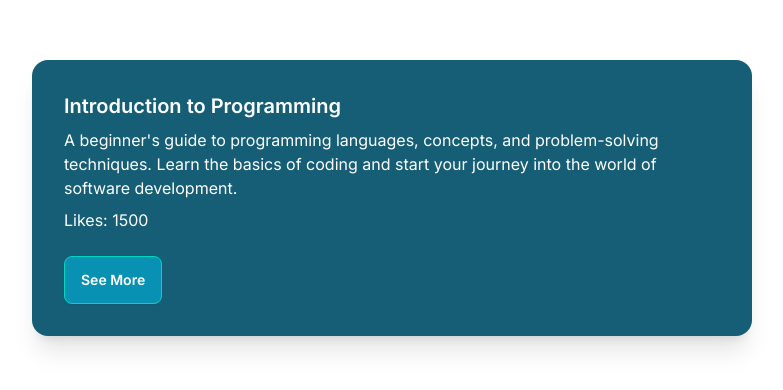
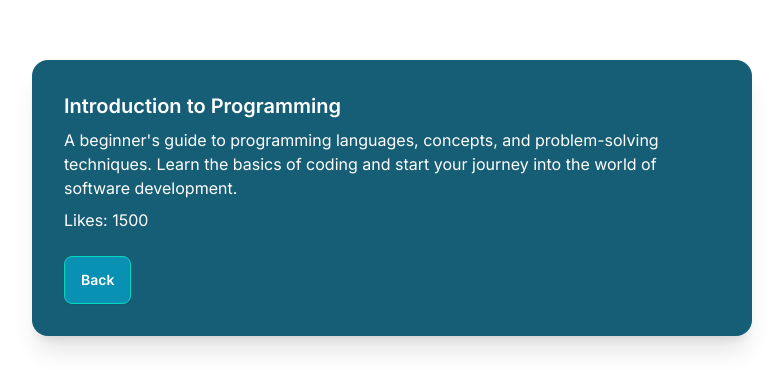
Before and after one commit to isalim079/NextJs-Practice-Milestone-13, a Next.js app in the folder next-level-data-fetching/: page /posts/1 in a window 1280 px wide. Shown: the part 202-592 px from the top of the page, without its empty margins (248-1031 px from the left). Built offline with nearby package versions, Linux system fonts and the light colour scheme; data requests are answered from the project's data file.

Commit message:
statically loaded data from server for the dynamic route

```diff
--- a/next-level-data-fetching/src/app/posts/[id]/page.js
+++ b/next-level-data-fetching/src/app/posts/[id]/page.js
@@ -1,5 +1,13 @@
 import Link from "next/link";
 import React from "react";
+
+export async function generateStaticParams() {
+
+    const res = await fetch("http://localhost:4008/posts"); // statically load all data of from the server
+    const post = await res.json()
+
+    return [{ id: "1"}, { id: "2" }]
+}
 
 const DetailPage = async ({ params }) => {
     // console.log(params?.id);
@@ -21,7 +29,7 @@ const DetailPage = async ({ params }) => {
                     <Link href="/posts">
                         {" "}
                         <button className="btn btn-accent bg-cyan-600 text-white mt-4">
-                            See More
+                            Back
                         </button>
                     </Link>
                 </div>
```
